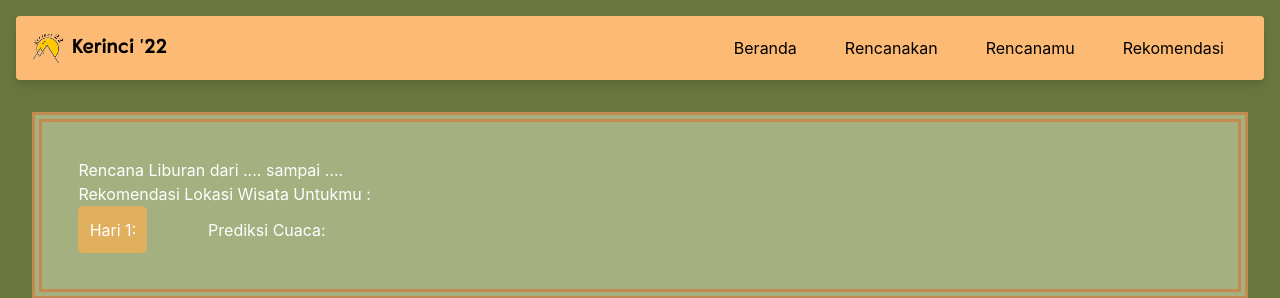
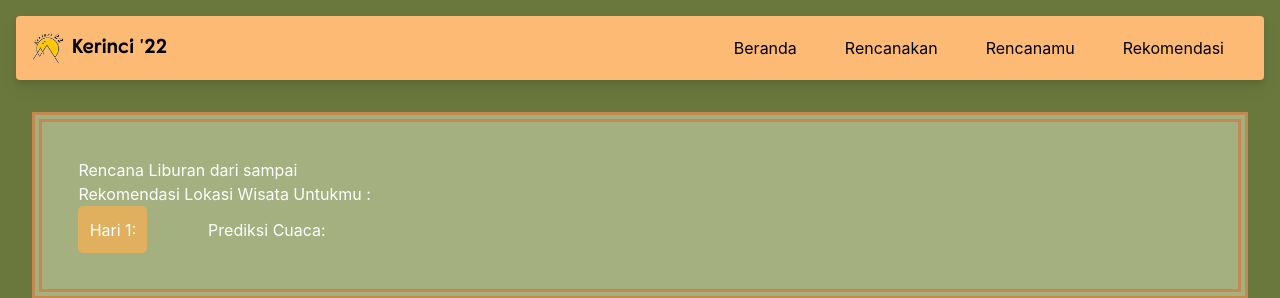
Before and after one commit to cf14-now-you-see-me/FrontEnd, a React (Create React App) app: page /hasilrencana in a window 1280 px wide. Shown: the top 298 px of the page. Built offline with nearby package versions, Linux system fonts and the light colour scheme.

Commit message:
hubungkan tgl input dg hlm hasilrencana

```diff
--- a/src/routes/HasilRencanaPage/HasilRencanaPage.js
+++ b/src/routes/HasilRencanaPage/HasilRencanaPage.js
@@ -19,7 +19,8 @@ const HasilRencanaPage = () => {
       <div style={{backgroundColor:'#A4B080', padding:'3%', border:'10px double #C28A4E'}}>
         <section>
           <h2>
-            Rencana Liburan dari .... sampai ....
+            Rencana Liburan dari {query.get('start') ? query.get('start') : localStorage.getItem('rencana__tgl_mulai')}
+            sampai {query.get('end') ? query.get('end') : localStorage.getItem('rencana__tgl_selesai')}
           </h2>
          <span> <h2>
             Rekomendasi Lokasi Wisata Untukmu :
```
